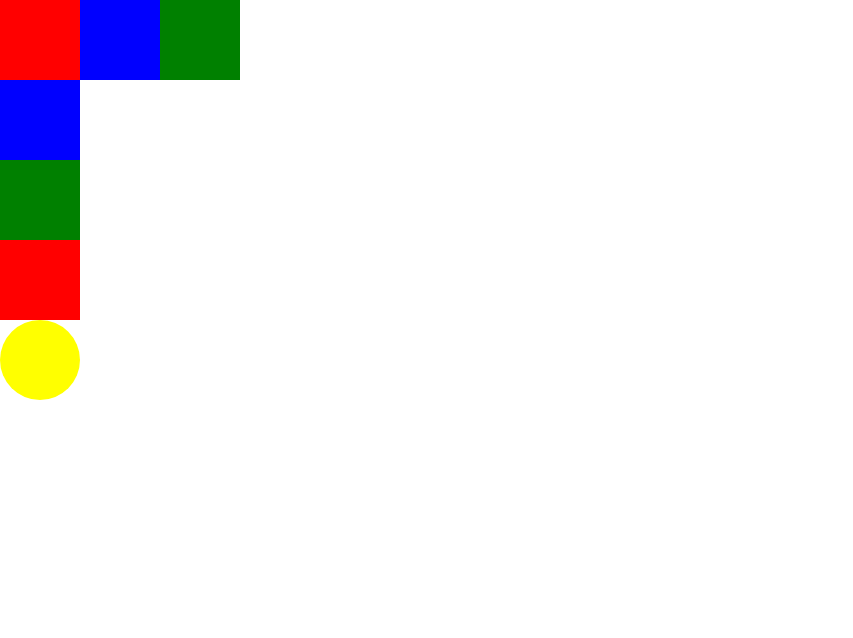
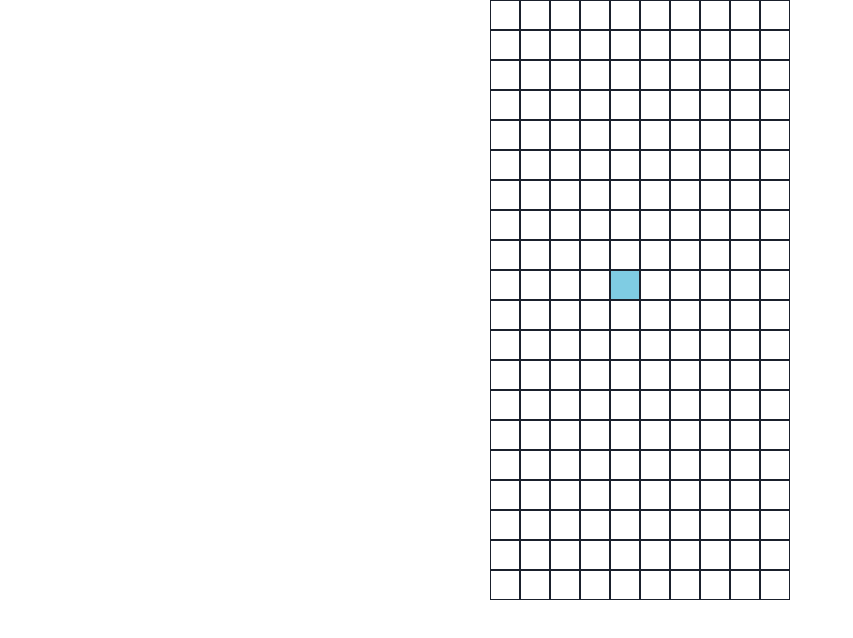
Before and after one commit to rerun0510/nextjs-tetris, a Next.js app: page / in a window 1280 px wide. Shown: the top 638 px of the page, without its empty margins (0-853 px from the left). Built offline with nearby package versions, Linux system fonts and the light colour scheme.

Commit message:
とりあえずテトリミノの落下を実装

```diff
--- /dev/null
+++ b/src/components/Board.tsx
@@ -0,0 +1,42 @@
+import { getTetriminoInfo } from '@/enums/tetriminos.enum'
+import { Block } from '@/types/block'
+import { Flex, Square } from '@chakra-ui/react'
+import { FC, memo, useCallback } from 'react'
+
+type Props = {
+  colBlocks: Array<Array<Block>>
+}
+
+export const Board: FC<Props> = memo(function Board({
+  colBlocks,
+}) {
+  const generateRowBlocks = useCallback(
+    (rowBlocks: Block[], colNum: number) => {
+      const items: JSX.Element[] = []
+      for (let i = 0; i < 10; i++) {
+        items.push(
+          <Square
+            key={i}
+            size="30px"
+            border="solid 1px"
+            bg={
+              getTetriminoInfo(rowBlocks[i].tetrimino).color
+            }
+          />
+        )
+      }
+      return <Flex key={colNum}>{items}</Flex>
+    },
+    []
+  )
+
+  const generateColBlocks = useCallback(() => {
+    const items: JSX.Element[] = []
+    for (let i = 0; i < 20; i++) {
+      items.push(generateRowBlocks(colBlocks[i], i))
+    }
+    return <Flex flexDir="column">{items}</Flex>
+  }, [colBlocks, generateRowBlocks])
+
+  return generateColBlocks()
+})
--- /dev/null
+++ b/src/enums/tetriminos.enum.ts
@@ -0,0 +1,60 @@
+export const tetriminos = {
+  None: 'none',
+  I: 'i',
+  O: 'o',
+  T: 't',
+  J: 'j',
+  L: 'l',
+  S: 's',
+  Z: 'z',
+} as const
+
+export type Tetriminos =
+  typeof tetriminos[keyof typeof tetriminos]
+
+type TetriminoInfo = {
+  tetrimino: Tetriminos
+  color: string
+}
+
+const tetriminoInfo: TetriminoInfo[] = [
+  {
+    tetrimino: tetriminos.None,
+    color: '',
+  },
+  {
+    tetrimino: tetriminos.I,
+    color: '#7FCCE3',
+  },
+  {
+    tetrimino: tetriminos.O,
+    color: '#FFD900',
+  },
+  {
+    tetrimino: tetriminos.T,
+    color: '#884898',
+  },
+  {
+    tetrimino: tetriminos.J,
+    color: '#0071B0',
+  },
+  {
+    tetrimino: tetriminos.L,
+    color: '#EE7800',
+  },
+  {
+    tetrimino: tetriminos.S,
+    color: '#3EB370',
+  },
+  {
+    tetrimino: tetriminos.Z,
+    color: '#F20000',
+  },
+]
+
+export const getTetriminoInfo = (tetrimino: Tetriminos) => {
+  const result =
+    tetriminoInfo.find((e) => e.tetrimino === tetrimino) ??
+    tetriminoInfo[0]
+  return result
+}
--- /dev/null
+++ b/src/hooks/useInterval.ts
@@ -0,0 +1,12 @@
+import { useEffect } from 'react'
+
+type Params = {
+  onUpdate: () => void
+}
+
+export const useInterval = ({ onUpdate }: Params) => {
+  useEffect(() => {
+    const timerId = setInterval(() => onUpdate(), 800)
+    return () => clearInterval(timerId)
+  })
+}
--- a/src/pages/index.tsx
+++ b/src/pages/index.tsx
@@ -1,10 +1,30 @@
-import { Flex, Box, Circle } from '@chakra-ui/react'
+import { useInterval } from '@/hooks/useInterval'
+import { Block } from '@/types/block'
+import { Center } from '@chakra-ui/react'
 import { useRouter } from 'next/router'
 import { useEffect, useState } from 'react'
+import { Board } from '../components/Board'
+
+export const initBlocks = () => {
+  const col: Block[][] = []
+  for (let i = 0; i < 20; i++) {
+    const row: Block[] = []
+    for (let j = 0; j < 10; j++) {
+      row.push({ tetrimino: 'none' })
+    }
+    col.push(row)
+  }
+  col[0][4] = { tetrimino: 'i' }
+  return col
+}
 
 export default function Home() {
   const router = useRouter()
-  const [loading, setLoading] = useState<boolean>(true)
+  const [loading, setLoading] = useState(true)
+  const [blocks, setBlocks] = useState(initBlocks())
+
+  const [count, setCount] = useState(0)
+  useInterval({ onUpdate: () => setCount(count + 1) })
 
   useEffect(() => {
     if (router.isReady) {
@@ -12,21 +32,22 @@ export default function Home() {
     }
   }, [router.isReady])
 
+  useEffect(() => {
+    if (count && count < 20) {
+      const tmpBlocks = [...blocks]
+      tmpBlocks[count][4] = tmpBlocks[count - 1][4]
+      tmpBlocks[count - 1][4] = { tetrimino: 'none' }
+      setBlocks(tmpBlocks)
+    }
+  }, [count])
+
+  console.log(count)
+
   if (loading) return <></>
 
   return (
-    <Box>
-      <Flex>
-        <Box h="5rem" w="5rem" bg="red" />
-        <Box h="5rem" w="5rem" bg="blue" />
-        <Box h="5rem" w="5rem" bg="green" />
-      </Flex>
-      <Flex flexDir="column">
-        <Box h="5rem" w="5rem" bg="blue" />
-        <Box h="5rem" w="5rem" bg="green" />
-        <Box h="5rem" w="5rem" bg="red" />
-      </Flex>
-      <Circle size="5rem" bg="yellow" />
-    </Box>
+    <Center>
+      <Board colBlocks={blocks} />
+    </Center>
   )
 }
--- /dev/null
+++ b/src/types/block.ts
@@ -0,0 +1,5 @@
+import { Tetriminos } from '@/enums/tetriminos.enum'
+
+export type Block = {
+  tetrimino: Tetriminos
+}
```
